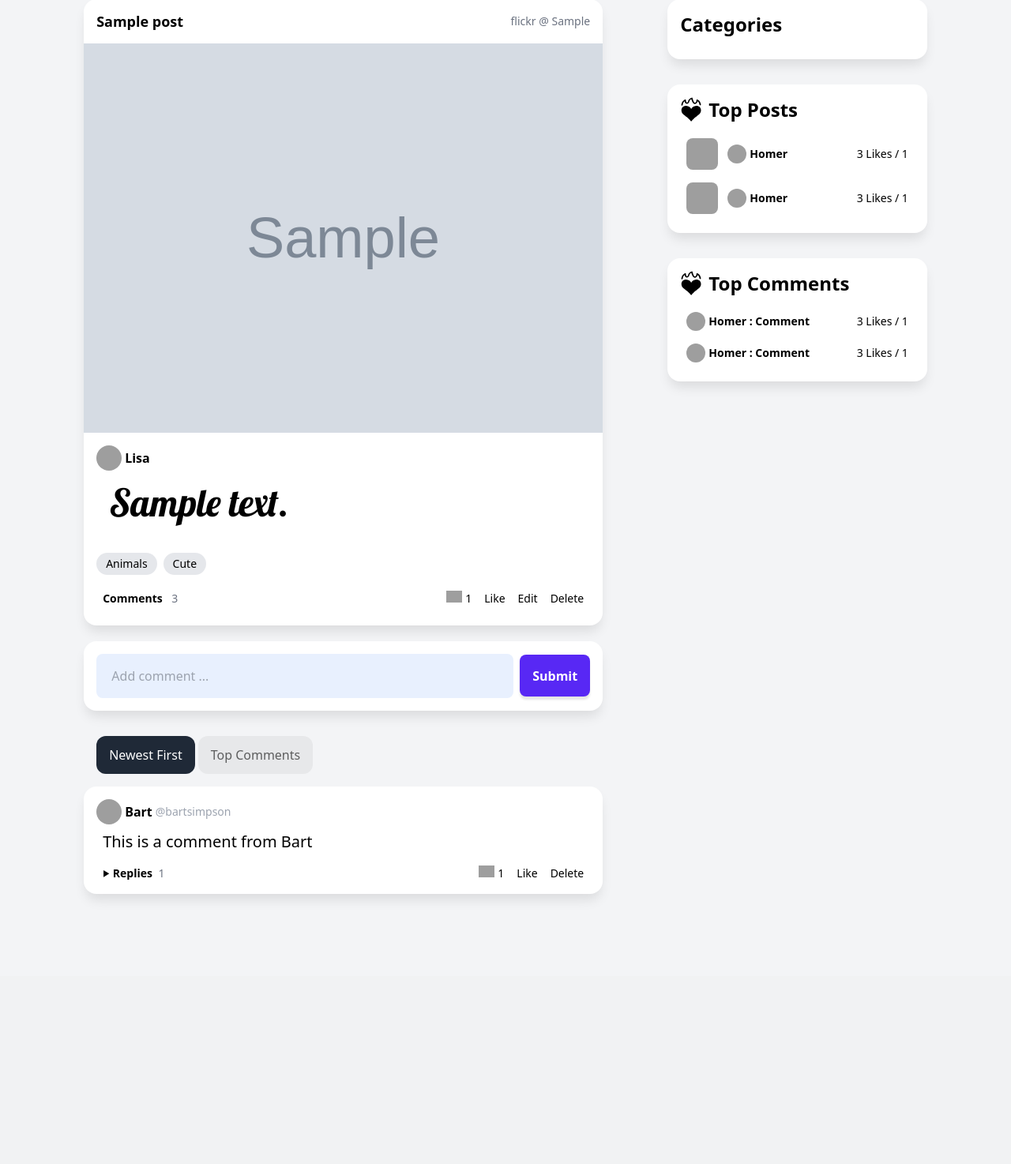
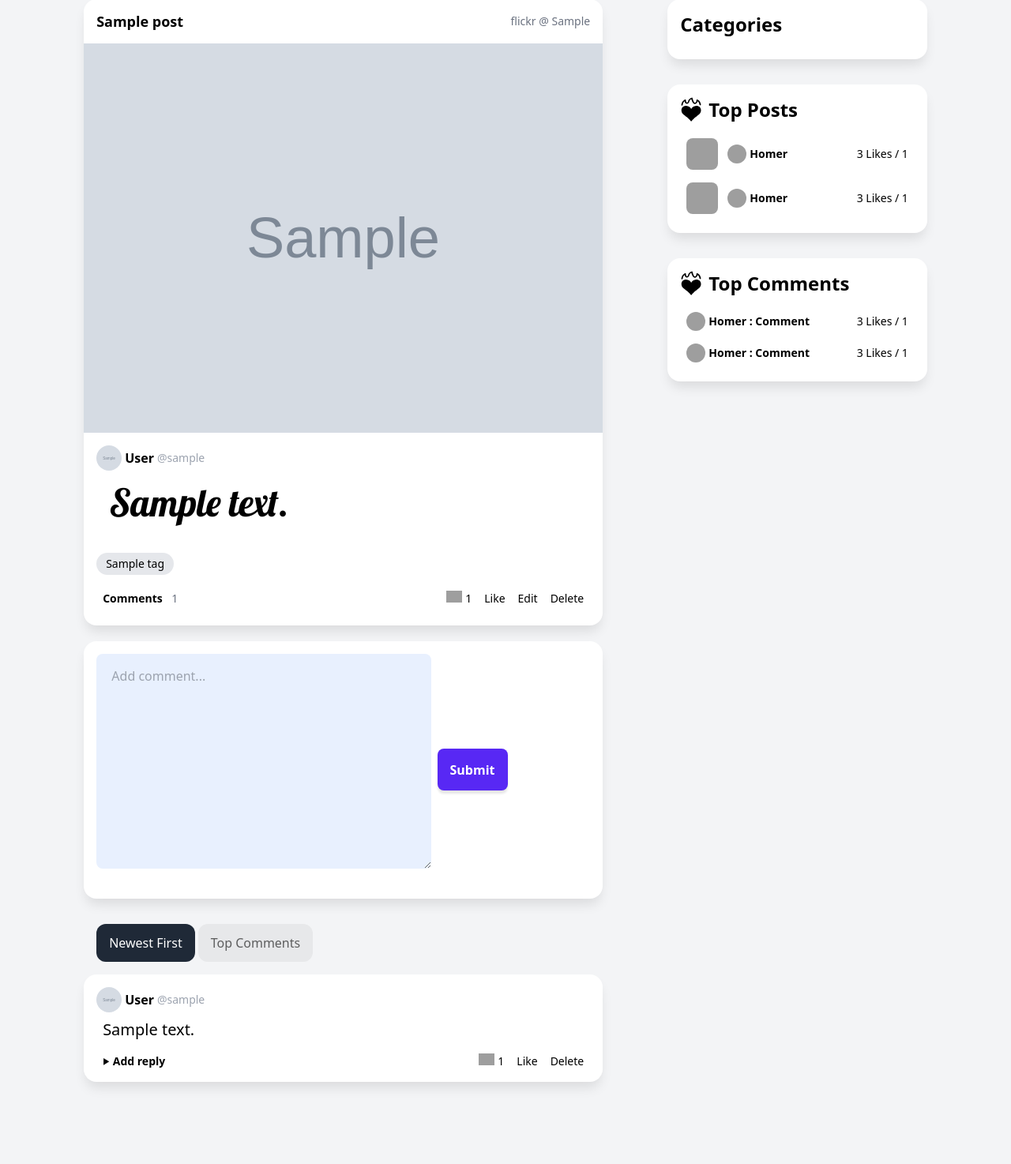
Before and after one commit to sunnatila/Django_Web_APP, a Django app: page /post/detail/1/ in a window 1280 px wide. Shown: the part 421-1895 px from the top of the page at 79% size. Before the commit the page ends 1559 px from the top, so only its background shows below. Run offline with Django 5.2, Linux system fonts and the light colour scheme; a user stored in the database is signed in; tables that the repository leaves empty hold one stand-in row (values such as "Sample post"); grey boxes marked "Sample" are stand-in pictures; parts of the project's set-up code (start-up, migrations or seed data) failed here and were passed over; some libraries are stand-ins or nearby versions; grey boxes are pictures that could not be loaded.

Commit message:
updated views, added comment view and reply, and optimized authentication

```diff
--- a/a_posts/admin.py
+++ b/a_posts/admin.py
@@ -1,5 +1,7 @@
 from django.contrib import admin
-from .models import Post, Tag
+from .models import Post, Tag, Comment, Reply
 
 admin.site.register(Post)
 admin.site.register(Tag)
+admin.site.register(Comment)
+admin.site.register(Reply)
--- a/a_posts/forms.py
+++ b/a_posts/forms.py
@@ -1,8 +1,7 @@
 from django import forms
 from django.forms import ModelForm
 
-from a_posts.models import Post
-
+from a_posts.models import Post, Comment, Reply
 
 
 class PostCreateForm(ModelForm):
@@ -34,3 +33,27 @@ class PostEditForm(ModelForm):
             "body": forms.Textarea(attrs={"rows": 3, "class": 'font1 text-4xl'}),
             'tags': forms.CheckboxSelectMultiple()
         }
+
+
+
+class CommentCreateForm(ModelForm):
+    class Meta:
+        model = Comment
+        fields = ['body']
+        labels = {
+            "body": "",
+        }
+        widgets = {
+            "body": forms.Textarea(attrs={'placeholder': 'Add comment...'}),
+        }
+
+class ReplyCreateForm(ModelForm):
+    class Meta:
+        model = Reply
+        fields = ['body']
+        labels = {
+            "body": "",
+        }
+        widgets = {
+            "body": forms.Textarea(attrs={'placeholder': 'Add reply...', 'class': '!text-sm'}),
+        }
--- a/a_posts/urls.py
+++ b/a_posts/urls.py
@@ -5,9 +5,12 @@ from .views import (
     post_delete_view,
     post_edit_view,
     post_page_view,
+    comment_sent,
+    comment_delete_view,
+    reply_sent,
 
 )
-from django.contrib.auth.views import LoginView
+
 
 urlpatterns = [
     # blog panel urls
@@ -17,4 +20,10 @@ urlpatterns = [
     path("post/delete/<pk>/", post_delete_view, name="post_delete"),
     path("post/edit/<pk>/", post_edit_view, name="post_edit"),
     path("post/detail/<pk>/", post_page_view, name="post_page"),
+
+    # comment panel
+
+    path('comment/sent/<pk>/', comment_sent, name='comment_sent'),
+    path('comment/delete/<pk>/', comment_delete_view, name='comment_delete'),
+    path('comment/reply/<pk>/', reply_sent, name='reply_sent'),
 ]
--- a/a_posts/views.py
+++ b/a_posts/views.py
@@ -2,8 +2,8 @@ from django.contrib.auth import logout
 from django.contrib.auth.decorators import login_required
 from django.shortcuts import render, redirect, get_object_or_404
 
-from .models import Post, Tag
-from .forms import PostCreateForm, PostEditForm
+from .models import Post, Tag, Comment
+from .forms import PostCreateForm, PostEditForm, CommentCreateForm, ReplyCreateForm
 from bs4 import BeautifulSoup
 import requests
 from django.contrib import messages
@@ -91,4 +91,52 @@ def post_edit_view(request, pk):
 
 def post_page_view(request, pk):
     post = get_object_or_404(Post, id=pk)
-    return render(request, "a_posts/post_page.html", {'post': post})
+    comment_form = CommentCreateForm()
+    replyform = ReplyCreateForm()
+
+
+    context = {
+        "post": post,
+        "commentform": comment_form,
+        "replyform": replyform
+    }
+
+    return render(request, "a_posts/post_page.html", context)
+
+
+
+@login_required
+def comment_sent(request, pk):
+    post = get_object_or_404(Post, id=pk)
+    if request.method == "POST":
+        comment_form = CommentCreateForm(request.POST)
+        if comment_form.is_valid():
+            comment = comment_form.save(commit=False)
+            comment.author = request.user
+            comment.parent_post = post
+            comment.save()
+    return redirect('post_page', post.id)
+
+
+@login_required
+def comment_delete_view(request, pk):
+    post = get_object_or_404(Comment, id=pk, author=request.user)
+
+    if request.method == "POST":
+        post.delete()
+        messages.success(request, "Comment deleted")
+        return redirect("post_page", post.parent_post.id)
+    return render(request, "a_posts/comment_delete.html", {"comment": post})
+
+
+@login_required
+def reply_sent(request, pk):
+    comment = get_object_or_404(Comment, id=pk)
+    if request.method == "POST":
+        form = ReplyCreateForm(request.POST)
+        if form.is_valid():
+            reply = form.save(commit=False)
+            reply.author = request.user
+            reply.parent_comment = comment
+            reply.save()
+    return redirect('post_page', comment.parent_post.id)
--- /dev/null
+++ b/templates/a_posts/comment.html
@@ -0,0 +1,61 @@
+{% load static %}
+<comment class="card p-4 !mb-4">
+            <div class="flex justify-between items-center">
+                {% if comment.author %}
+                <a class="flex items-center gap-1 mb-2" href="{% url 'userprofile' comment.author.username %}' %}">
+                    <img class="w-8 h-8 object-cover rounded-full" src="{{ comment.author.profile.image.url }}">
+                    <span class="font-bold hover:underline">{{ comment.author.profile.realname }}</span>
+                    <span class="text-sm font-normal text-gray-400">@{{ comment.author.username }}</span>
+                </a>
+                {% else %}
+                <div class="flex items-center gap-1 mb-4">
+                    <img class="w-8 h-8 object-cover rounded-full" src="{% static 'images/avatar_default.svg' %}">
+                    <span class="text-gray-500">no author</span>
+                </div>
+                {% endif %}
+            </div>
+            <p class="text-xl px-2">
+                {{ comment.body }}
+            </p>
+            <div x-data="{ repliesOpen: false }" class="flex items-center justify-between flex-wrap text-sm px-2">
+                <a @click="repliesOpen = !repliesOpen" class="font-bold hover:underline cursor-pointer">
+                    <div class="inline-block" x-bind:class="repliesOpen && 'rotate-90 duration-300'">
+                        <svg transform ="rotate(90)" width="9" height="9" viewBox="0 0 25 25">
+                            <path d="M24 22h-24l12-20z"/>
+                        </svg>
+                    </div>
+                    {% if comment.replies.count %}
+                    Replies
+                    <span class="font-light text-gray-500 ml-1">{{ comment.replies.count }}</span>
+                    {% else %}
+                        {% if user.is_authenticated %}
+                        Add reply
+                        {% endif %}
+                    {% endif %}
+                </a>
+                <div class="flex items-center gap-4 [&>a:hover]:underline">
+                    <div class="flex items-center gap-1">
+                        <img class="w-5 -mt-1" src="https://img.icons8.com/small/24/000000/fire-heart.png">
+                        1
+                    </div>
+                    <a href="">Like</a>
+                    {% if user.is_authenticated and user == comment.author %}
+                    <a href="{% url 'comment_delete' comment.id %}">Delete</a>
+                    {% endif %}
+                </div>
+
+                <div x-show="repliesOpen" x-cloak class="basis-full mt-3 pl-8 grid grid-cols-1">
+                    {% for reply in comment.replies.all %}
+                    {% include 'a_posts/reply.html' %}
+                    {% endfor %}
+
+
+                    <form method="POST" action="{% url 'reply_sent' comment.id %}" class="replyform flex justify-between" autocomplete="off">
+                        {% csrf_token %}
+                        {{ replyform }}
+                        <button class="block" type="submit">Submit</button>
+                    </form>
+
+                </div>
+            </div>
+        </comment>
--- a/templates/a_posts/post_page.html
+++ b/templates/a_posts/post_page.html
@@ -1,5 +1,5 @@
 {% extends 'layouts/a.html' %}
-
+{% load static %}
 {% block content %}
 <article class="card">
     <div class="flex items-center justify-between px-4 h-14">
@@ -10,19 +10,26 @@
         <a href=""><img class="w-full" src="{{ post.image }}"></a>
     </figure>
     <div class="p-4 pb-2">
-        <a class="flex items-center gap-1 mb-4" href="">
-            <img class="w-8 h-8 object-cover rounded-full" src="https://img.icons8.com/small/96/A9A9A9/happy.png">
-            <span class="font-bold hover:underline">Lisa</span>
+        <a class="flex items-center gap-1 mb-4" href="{% if post.author.username %}{% url 'userprofile' post.author.username %}{% else %}{% url 'profile' %}{% endif %}">
+            <img class="w-8 h-8 object-cover rounded-full" src="{% if post.author.profile.image %}{{ post.author.profile.image.url }}{% else %}{% static 'images/avatar_default.svg' %}{% endif %}">
+            <span class="font-bold hover:underline">{{ post.author.profile.realname }}</span>
+            <span class="text-sm text-gray-400">@{{ post.author.username }}</span>
         </a>
         <p class="text-5xl mb-10 px-4 font1">{{ post.body }}</p>
         <div class="flex items-center gap-2 text-sm mb-5">
-            <a class="bg-gray-200 rounded-full px-3 py-1 hover:bg-gray-500 hover:text-white" href="">Animals</a>
-            <a class="bg-gray-200 rounded-full px-3 py-1 hover:bg-gray-500 hover:text-white" href="">Cute</a>
+            {% for tag in post.tags.all %}
+            <a class="bg-gray-200 rounded-full px-3 py-1 hover:bg-gray-500 hover:text-white" href="">{{ tag }}</a>
+            {% endfor %}
         </div>
         <div class="flex items-center justify-between text-sm px-2">
             <a class="font-bold hover:underline" href="">
+                {% if post.comments.count %}
                 Comments
-                <span class="font-light text-gray-500 ml-2">3</span>
+                <span class="font-light text-gray-500 ml-2">{{ post.comments.count }}</span>
+                {% else %}
+                Add comment
+                {% endif %}
+
             </a>
             <div class="flex items-center gap-4 [&>a:hover]:underline">
                 <div class="flex items-center gap-1">
@@ -30,20 +37,24 @@
                     1
                 </div>
                 <a href="">Like</a>
-                <a href="">Edit</a>
-                <a href="">Delete</a>
+                {% if user.is_authenticated and user == post.author %}
+                <a href="{% url 'post_edit' post.id %}">Edit</a>
+                <a href="{% url 'post_delete' post.id %}">Delete</a>
+                {% endif %}
             </div>
         </div>
     </div>
 </article>
 
 <div class="card !pb-0 -mt-3">
-    <form method="POST" class="flex items-center p-4" autocomplete="off">
-        <input type="text" name="comment" placeholder="Add comment ..." maxlength="150">
+    <form method="POST" action="{% url 'comment_sent' post.id %}" class="flex items-center p-4" autocomplete="off">
+        {% csrf_token %}
+        {{ commentform }}
         <button @click="open = false" class="block ml-2" type="submit">Submit</button>
     </form>
 </div>
 
+{% if post.comments.count %}
 <div class="mb-20">
     <div id="tabs" class="ml-4 flex gap-1 mb-4">
         <a class="tab selected">Newest First</a>
@@ -51,70 +62,11 @@
     </div>
 
     <div id="tab-contents">
-
-        <comment class="card p-4 !mb-4">
-            <div class="flex justify-between items-center">
-                <a class="flex items-center gap-1 mb-2" href="">
-                    <img class="w-8 h-8 object-cover rounded-full" src="https://img.icons8.com/small/96/A9A9A9/happy.png">
-                    <span class="font-bold hover:underline">Bart</span>
-                    <span class="text-sm font-normal text-gray-400">@bartsimpson</span>
-                </a>
-            </div>
-            <p class="text-xl px-2">
-                This is a comment from Bart
-            </p>
-            <div x-data="{ repliesOpen: false }" class="flex items-center justify-between flex-wrap text-sm px-2">
-                <a @click="repliesOpen = !repliesOpen" class="font-bold hover:underline cursor-pointer">
-                    <div class="inline-block" x-bind:class="repliesOpen && 'rotate-90 duration-300'">
-                        <svg transform ="rotate(90)" width="9" height="9" viewBox="0 0 25 25">
-                            <path d="M24 22h-24l12-20z"/>
-                        </svg>
-                    </div>
-                    Replies
-                    <span class="font-light text-gray-500 ml-1">1</span>
-                </a>
-                <div class="flex items-center gap-4 [&>a:hover]:underline">
-                    <div class="flex items-center gap-1">
-                        <img class="w-5 -mt-1" src="https://img.icons8.com/small/24/000000/fire-heart.png">
-                        1
-                    </div>
-                    <a href="">Like</a>
-                    <a href="">Delete</a>
-                </div>
-
-                <div x-show="repliesOpen" x-cloak class="basis-full mt-3 pl-8 grid grid-cols-1">
-
-                    <reply class="flex items-end justify-between py-4 border-t">
-                        <div class="flex">
-                            <a href="">
-                                <img class="w-8 h-8 object-cover rounded-full mr-2" src="https://img.icons8.com/small/96/A9A9A9/happy.png">
-                            </a>
-                            <div class="w-fit">
-                                <a class="block" href="">
-                                    <span class="font-bold hover:underline">Homer</span>
-                                    <span class="text-sm text-gray-400">@homersimpson</span>
-                                </a>
-                                <div class="mr-3">This is a reply from Homer</div>
-                            </div>
-                        </div>
-                        <div class="flex items-center gap-4 [&>a:hover]:underline">
-                            <div class="flex items-center gap-1">
-                                <img class="w-5 -mt-1" src="https://img.icons8.com/small/24/000000/fire-heart.png">
-                                1
-                            </div>
-                            <a href="">Like</a>
-                            <a href="">Delete</a>
-                        </div>
-                    </reply>
-
-                    <form method="POST" class="replyform flex justify-between" autocomplete="off">
-                        <input type="text" name="reply" placeholder="Add reply ..." maxlength="150">
-                        <button class="block" type="submit">Submit</button>
-                    </form>
-                </div>
-            </div>
-        </comment>
+        {% for comment in post.comments.all %}
+        {% include 'a_posts/comment.html' %}
+        {% endfor %}
 
     </div>
 </div>
+{% endif %}
 {% endblock %}
--- a/templates/a_users/profile_edit.html
+++ b/templates/a_users/profile_edit.html
@@ -1,6 +1,6 @@
 {% extends 'layouts/c.html' %}
 {% block content %}
-<h1 class="mb-2">Edit Profile</h1>
+<h1 class="mb-2">Complete your Profile</h1>
 <div class="text-center flex flex-col items-center">
     <img id="avatar" class="w-36 h-36 rounded-full object-cover mb-4"
          src="{% if user.profile.image %}{{ user.profile.image.url }}{% else %}/static/images/default-avatar.png{% endif %}"
@@ -15,10 +15,10 @@
     {% csrf_token %}
     {{ form.as_p }}
     <button type="submit">Submit</button>
-    <a class="button secondaryAction ml-1" href="{{ request.META.HTTP_REFERER }}">Cancel</a>
+    <a class="button secondaryAction ml-1" href="{{ request.META.HTTP_REFERER }}">Skip</a>
 </form>
 
-<a class="mt-12 hover:underline text-gray-500" href="{% url 'profile_delete' %}">Delete Profile</a>
+
 
 <script>
     const fileInput = document.querySelector('input[type="file"]');
```
Also changed, not shown: a_posts/models.py (+40 -0 lines), accounts/signals.py (+18 -7 lines), accounts/views.py (+13 -15 lines), templates/a_posts/comment_delete.html (added, +14 -0 lines), templates/a_posts/post.html (+9 -2 lines), templates/a_posts/reply.html (added, +32 -0 lines), a_posts/migrations/0003_comment.py (added), a_posts/migrations/0004_alter_comment_options_reply.py (added), media/avatars/bnw_m5_f90.jpg (added).
